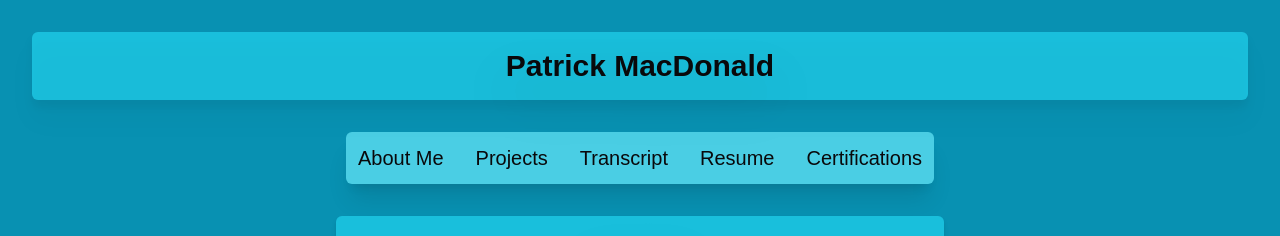
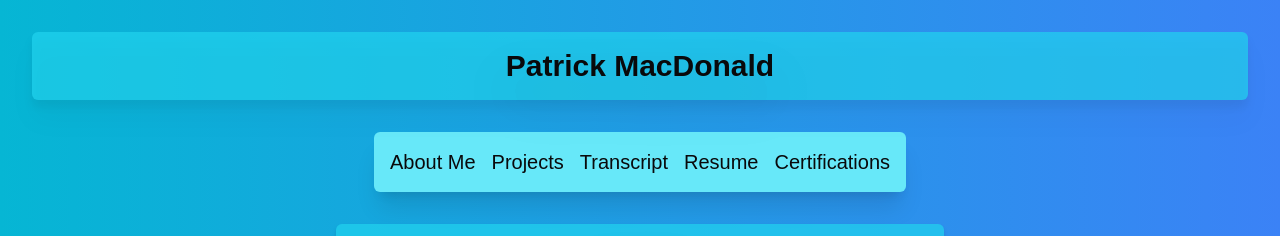
Before and after one commit to Pmacdon15/portfolio, a Next.js app: page / in a window 1280 px wide. Shown: the top 236 px of the page. Built offline with nearby package versions, Linux system fonts and the light colour scheme.

Commit message:
fixed nav bar

```diff
--- a/src/app/layout.tsx
+++ b/src/app/layout.tsx
@@ -31,7 +31,7 @@ export default function RootLayout({
       <body
         className={`${geistSans.variable} ${geistMono.variable} antialiased`}
       >
-        <main className="bg-cyan-600 min-h-svh flex flex-col items-center p-4 md:p-8 gap-4 md:gap-8  ">
+        <main className="bg-gradient-to-r from-cyan-500 to-blue-500 min-h-svh flex flex-col items-center p-4 md:p-8 gap-4 md:gap-8">
           <Header />
           <NavBar />
           {children}
--- a/src/components/ui/nav-bar.tsx
+++ b/src/components/ui/nav-bar.tsx
@@ -1,6 +1,6 @@
 'use client';
 import Link from 'next/link';
-import { useState } from 'react';
+import { useState} from 'react';
 import Image from 'next/image';
 
 export default function NavBar() {
@@ -11,36 +11,40 @@ export default function NavBar() {
     };
 
     return (
-        <div className='bg-cyan-300 bg-opacity-70 w-5/6 md:w-fit rounded-md shadow-xl md:hover:scale-105 transition-transform duration-200 p-2'>
+        <div className='bg-cyan-300  w-5/6 md:w-fit rounded-md shadow-xl md:hover:scale-105 transition-transform duration-200 p-1'>
             <button
                 className="md:hidden text-2xl hover:scale-110 transition-transform duration-200 mx-auto my-2"
                 onClick={toggleMenu}
             >
                 <Image
-                className=''
-                src="/Hamburger_icon.png" alt="Hamburger Icon" width={30} height={30} />
+                    src="/Hamburger_icon.png" alt="Hamburger Icon" width={30} height={30} />
             </button>
-            <div className={`flex-col md:flex md:flex-row p-1 md:gap-8 text-xl ${isOpen ? 'flex bg-cyan-200 rounded-md' : 'hidden'}`}>
+            <div className={`flex-col md:flex md:flex-row p-1  text-xl ${isOpen ? 'flex bg-cyan-200 rounded-md' : 'hidden'}`}>
                 <Link
-                    onClick={toggleMenu}
+                    onClick={isOpen ? toggleMenu : undefined}
                     href="/"
-                    className='hover:scale-110  hover:underline transition-transform duration-200 '>About Me</Link>
+                    className=' border-cyan-300  transition duration-200 rounded-sm p-2 hover:bg-gradient-to-r from-cyan-500 to-blue-500 hover:shadow-xl'
+                >About Me</Link>
                 <Link
-                    onClick={toggleMenu}
+                    onClick={isOpen ? toggleMenu : undefined}
                     href="/projects"
-                    className='hover:scale-110  hover:underline transition-transform duration-200'>Projects</Link>
+                    className=' transition duration-200 rounded-sm p-2 hover:bg-gradient-to-r from-cyan-500 to-blue-500 hover:shadow-xl'
+                >Projects</Link>
                 <Link
-                    onClick={toggleMenu}
+                    onClick={isOpen ? toggleMenu : undefined}
                     href="/transcript"
-                    className='hover:scale-110 hover:underline transition-transform duration-200'>Transcript</Link>
+                    className='  transition duration-200 rounded-sm p-2 hover:bg-gradient-to-r from-cyan-500 to-blue-500 hover:shadow-xl'
+                >Transcript</Link>
                 <Link
-                    onClick={toggleMenu}
+                    onClick={isOpen ? toggleMenu : undefined}
                     href="/resume"
-                    className='hover:scale-110  hover:underline transition-transform duration-200'>Resume</Link>
+                    className=' transition duration-200 rounded-sm p-2 hover:bg-gradient-to-r from-cyan-500 to-blue-500 hover:border-blue-500 hover:shadow-xl'
+                >Resume</Link>
                 <Link
-                    onClick={toggleMenu}
+                    onClick={isOpen ? toggleMenu : undefined}
                     href="/certifications"
-                    className='hover:scale-110 hover:underline transition-transform duration-200'>Certifications</Link>
+                    className='  transition duration-200 rounded-sm p-2 hover:bg-gradient-to-r from-cyan-500 to-blue-500 hover:border-blue-500 hover:shadow-xl'
+                >Certifications</Link>
             </div>
         </div>
     );
```
